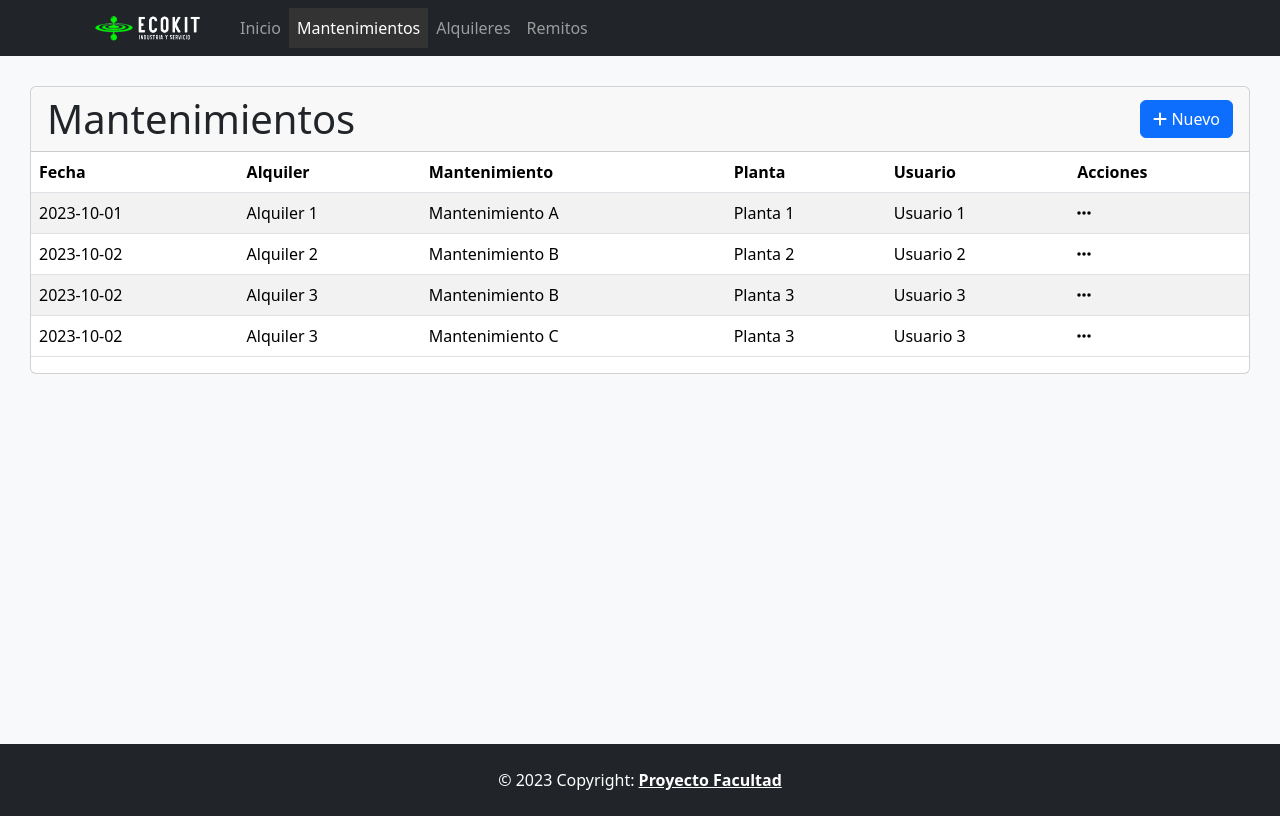
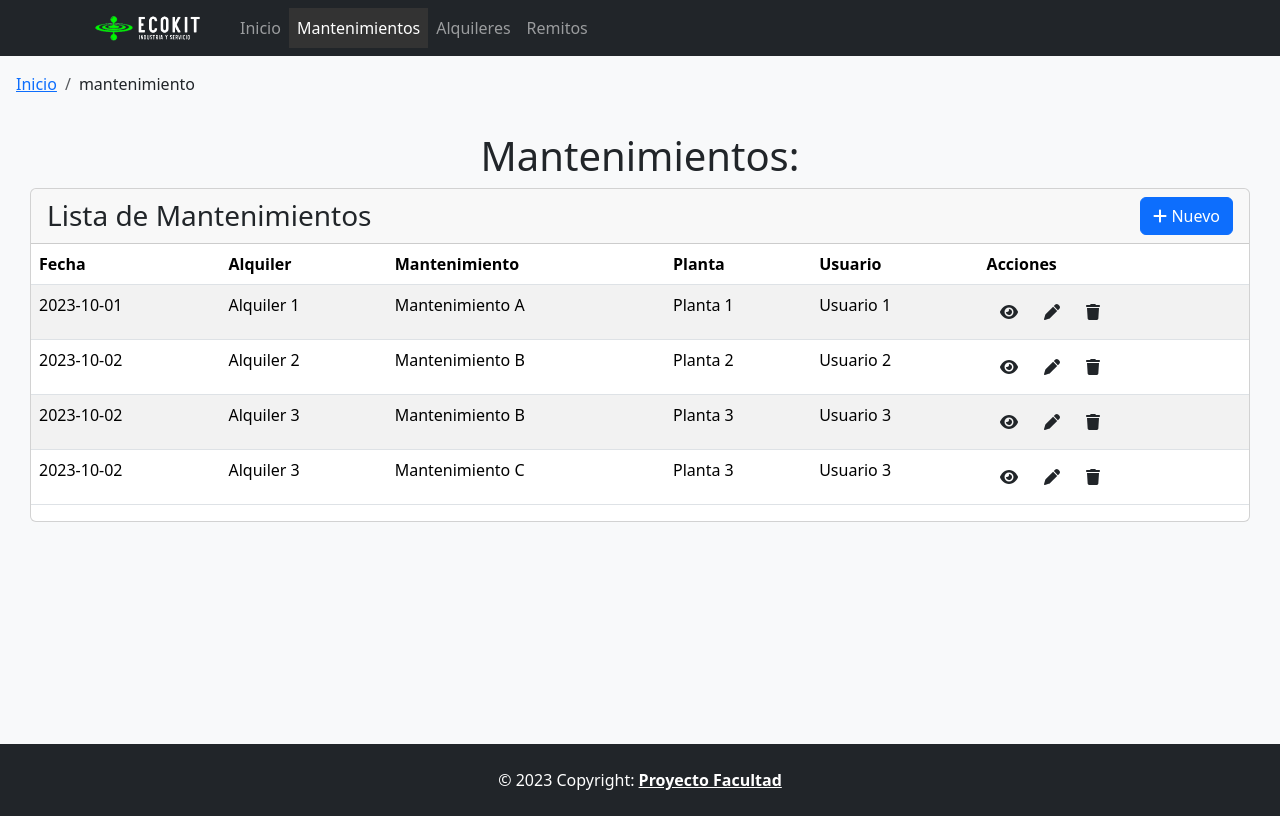
Before and after one commit to giosicolo/frontEcokit_vue, a Vue app: page /mantenimiento in a window 1280 px wide. Built offline with nearby package versions, Linux system fonts and the light colour scheme.

Commit message:
modificacion router y se agregaron breadcumbs para el sitio

```diff
--- /dev/null
+++ b/src/components/Breadcrumbs.vue
@@ -0,0 +1,45 @@
+<template>
+    <nav aria-label="breadcrumb" class="m-3">
+      <ol class="breadcrumb">
+        <li v-for="(crumb, index) in breadcrumbs" :key="index" class="breadcrumb-item">
+          <router-link :to="crumb.route" :class="{ 'disabled-link': index === breadcrumbs.length - 1 }" v-if="index !== breadcrumbs.length - 1">
+            {{ crumb.text }}
+          </router-link>
+          <span v-else>{{ crumb.text }}</span>
+        </li>
+      </ol>
+    </nav>
+  </template>
+
+  <style>
+  .disabled-link {
+    pointer-events: none; /* Desactiva los eventos del mouse en el enlace */
+    color: #6c757d; /* Cambia el color para indicar que está desactivado */
+    text-decoration: none; /* Puedes quitar la subrayado si lo prefieres */
+    cursor: not-allowed; /* Cambia el cursor para indicar que no se puede hacer clic */
+  }
+  </style>
+
+  <script>
+  export default {
+    computed: {
+      breadcrumbs() {
+        const routeSegments = this.$route.path.split('/').filter(segment => segment !== '');
+
+        // Agregar el enlace a Inicio al principio del array
+        const breadcrumbs = [
+          { text: 'Inicio', route: '/' },
+          ...routeSegments.map((segment, index) => {
+            const routePath = `/${routeSegments.slice(0, index + 1).join('/')}`;
+            return { text: segment, route: routePath };
+          })
+        ];
+
+        return breadcrumbs;
+      },
+      currentPage() {
+        return this.breadcrumbs.length > 0 ? this.breadcrumbs[this.breadcrumbs.length - 1].text : '';
+      },
+    },
+  };
+  </script>
--- a/src/components/FormMantenimiento.vue
+++ b/src/components/FormMantenimiento.vue
@@ -1,35 +1,61 @@
 <template>
-    <form @submit="submitForm" class="my-3">
+  <Breadcrumbs></Breadcrumbs>
+  <div class="row m-5">
+    <h1 class="text-center">Alta Nuevo Mantenimiento:</h1>
+    <div class="card">
+      <div class="card-header d-flex justify-content-between align-items-center">
+        <h3 class="mb-0 text-center">Mantenimiento</h3>
+      </div>
+      <div class="card-body">
+        <form @submit.prevent="submitForm" class="my-5 d-flex justify-content-center align-items-center">
+          <div class="col-md-6">
             <div class="row mb-3">
-        <label for="fecha" class="col-sm-2 col-form-label">Fecha:</label>
-        <div class="col-sm-3">
-            <input type="date" id="fecha" v-model="nuevoMantenimiento.fecha" class="form-control">
+              <label for="fecha" class="col-sm-4 col-form-label">Fecha del Mantenimiento:</label>
+              <div class="col-sm-8">
+                <input type="date" id="fecha" v-model="nuevoMantenimiento.fecha" class="form-control" required>
               </div>
             </div>
+
             <div class="row mb-3">
-        <label for="alquiler" class="col-sm-2 col-form-label">Alquiler:</label>
-        <div class="col-sm-3">
-            <input type="text" id="alquiler" v-model="nuevoMantenimiento.alquiler" class="form-control">
+              <label for="alquiler" class="col-sm-4 col-form-label">Alquiler:</label>
+              <div class="col-sm-8">
+                <input type="number" id="alquiler" v-model="nuevoMantenimiento.alquiler" class="form-control" required>
+              </div>
+            </div>
+
+            <div class="form-group">
+              <label for="detalle">Detalles del Mantenimiento:</label>
+              <textarea id="detalle" v-model="nuevoMantenimiento.detalle" class="form-control" required></textarea>
+            </div>
+
+            <div class="mt-2 d-flex justify-content-between">
+              <router-link to="/mantenimiento" class="btn btn-secondary">Cancelar</router-link>
+              <button type="submit" class="btn btn-primary col-sm-2">Agregar</button>
             </div>
 
           </div>
-      <!-- Otros campos del formulario -->
-      <div class="row mb-5">
-        <button type="submit" class="btn btn-primary col-sm-4">Guardar Mantenimiento</button>
+        </form>
       </div>
-    </form>
+    </div>
+
+  </div>
 </template>
 
 <script>
+import Breadcrumbs from '../components/Breadcrumbs.vue';
 export default {
   data() {
     return {
       nuevoMantenimiento: {
         fecha: '',
         alquiler: '',
+        detalle: '',
         // Agrega otros campos del formulario
-      }
+      },
     };
+  },
+  components: {
+    Breadcrumbs, // Registra el componente para su uso en esta vista
   },
   methods: {
     submitForm() {
@@ -39,9 +65,10 @@ export default {
       this.nuevoMantenimiento = {
         fecha: '',
         alquiler: '',
+        detalle: '',
         // Restablece otros campos del formulario
       };
-    }
-  }
+    },
+  },
 };
 </script>
--- a/src/routers/router.js
+++ b/src/routers/router.js
@@ -3,25 +3,33 @@ import Home from '../views/Home.vue';
 import MantenimientoLista from '../views/MantenimientoLista.vue' // Importa la vista Mantenimiento
 import Remitos from '../views/Remitos.vue' // Importa la vista Remitos
 import Alquileres from '../views/vista_alta_alquiler.vue'
-
+import FormMantenimiento from '../components/FormMantenimiento.vue'
 const routes = [
   { path: '/', component: Home },
   {
-    path: '/mantenimiento', // Ruta para la vista Mantenimiento
+    path: '/mantenimiento',
     name: 'MantenimientoLista',
-    component: MantenimientoLista // Asocia la ruta con la vista Mantenimiento
+    component: MantenimientoLista,
+    meta: { breadcrumb: 'a' },
   },
   {
-    path: '/remitos', // Ruta para la vista Remitos
-    name: 'Remitos',
-    component: Remitos // Asocia la ruta con la vista Remitos
+    path: '/mantenimiento/alta-mantenimiento',
+    name: 'FormMantenimiento',
+    component: FormMantenimiento,
+    meta: { breadcrumb: 'mantenimiento/alta-mantenimiento' },
   },
   {
-    path: '/alquileres', // Ruta para la vista Remitos
+    path: '/remitos',
+    name: 'Remitos',
+    component: Remitos,
+    meta: { breadcrumb: 'Remitos' },
+  },
+  {
+    path: '/alquileres',
     name: 'Alquileres',
-    component: Alquileres // Asocia la ruta con la vista Remitos
+    component: Alquileres,
+    meta: { breadcrumb: 'Alquileres' },
   }
-  // Agrega aquí otras rutas según sea necesario
 ];
 
 const router = createRouter({
--- a/src/views/MantenimientoLista.vue
+++ b/src/views/MantenimientoLista.vue
@@ -1,11 +1,15 @@
 <template>
+  <Breadcrumbs></Breadcrumbs>
   <div class="mantenimiento">
+    <h1 class="text-center">Mantenimientos:</h1>
     <div class="card">
       <div class="card-header d-flex justify-content-between align-items-center">
-        <h1 class="mb-0">Mantenimientos</h1>
-        <button class="btn btn-primary">
-          <font-awesome-icon icon="plus" /> Nuevo
-        </button>
+        <h3 class="mb-0">Lista de Mantenimientos</h3>
+        <router-link to="/mantenimiento/alta-mantenimiento">
+          <button class="btn btn-primary">
+            <font-awesome-icon icon="plus" /> Nuevo
+          </button>
+        </router-link>
       </div>
       <table class="table table-striped">
         <thead class="table">
@@ -26,17 +30,9 @@
             <td>{{ mantenimiento.planta }}</td>
             <td>{{ mantenimiento.usuario }}</td>
             <td>
-              <div class="dropdown">
-                <a href="#" id="navbarDropdown" role="button" data-bs-toggle="dropdown" aria-expanded="false">
-                  <font-awesome-icon :icon="['fas', 'ellipsis-h']" style="color: black;" />
-                </a>
-                <ul class="dropdown-menu" aria-labelledby="navbarDropdown">
-                  <li><a class="dropdown-item" href="#"> <font-awesome-icon :icon="['fas', 'pen']"
-                        style="color: black;" /> Editar</a></li>
-                  <li><a class="dropdown-item" href="#"> <font-awesome-icon :icon="['fas', 'trash']"
-                        style="color: black;" /> Eliminar</a></li>
-                </ul>
-              </div>
+              <button class="btn" @click="eliminar"><font-awesome-icon :icon="['fas', 'eye']" /></button>
+              <button class="btn" @click="editar"><font-awesome-icon :icon="['fas', 'pen']" /></button>
+              <button class="btn" @click="eliminar"><font-awesome-icon :icon="['fas', 'trash']" /></button>
             </td>
 
           </tr>
@@ -50,6 +46,7 @@
 
 <script>
 import Form from '../components/FormMantenimiento.vue'
+import Breadcrumbs from '../components/Breadcrumbs.vue';
 export default {
   data() {
     return {
@@ -88,7 +85,8 @@ export default {
       ],
     };
   }, components: {
-    Form, // Registra el componente para su uso en esta vista
+    Form,
+    Breadcrumbs, // Registra el componente para su uso en esta vista
   },
 };
 </script>
```
Lines whose indentation alone changed are shown as unchanged.
